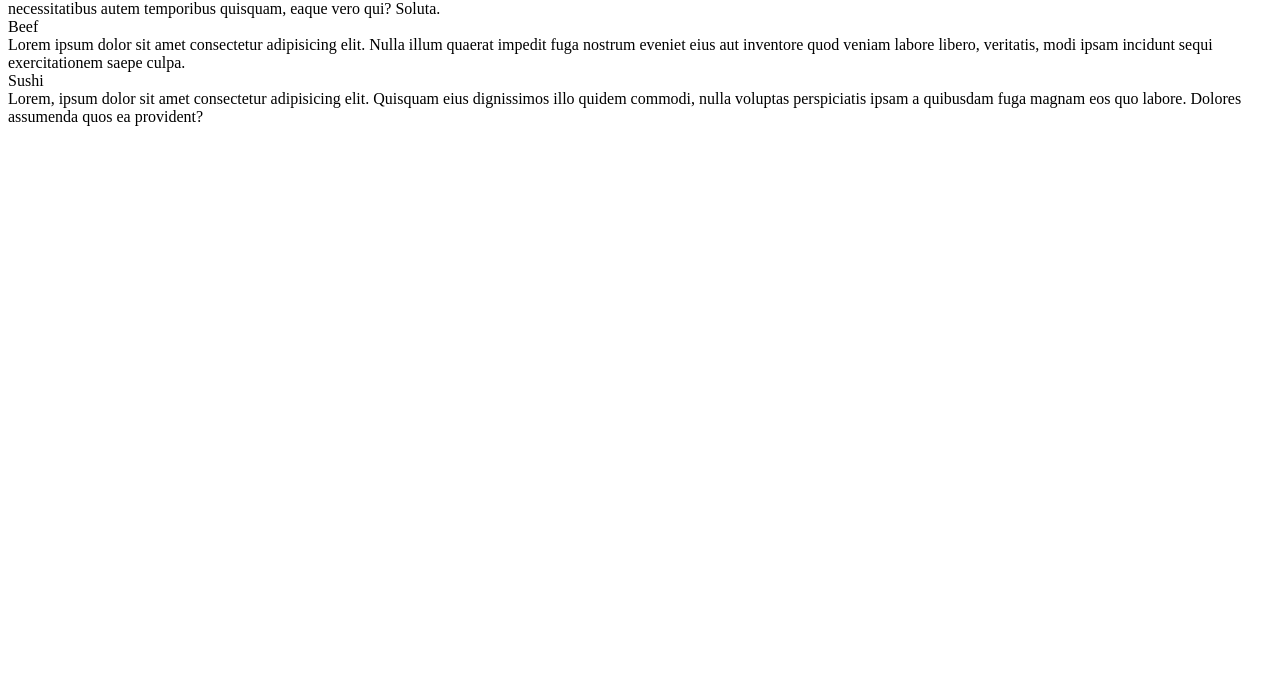
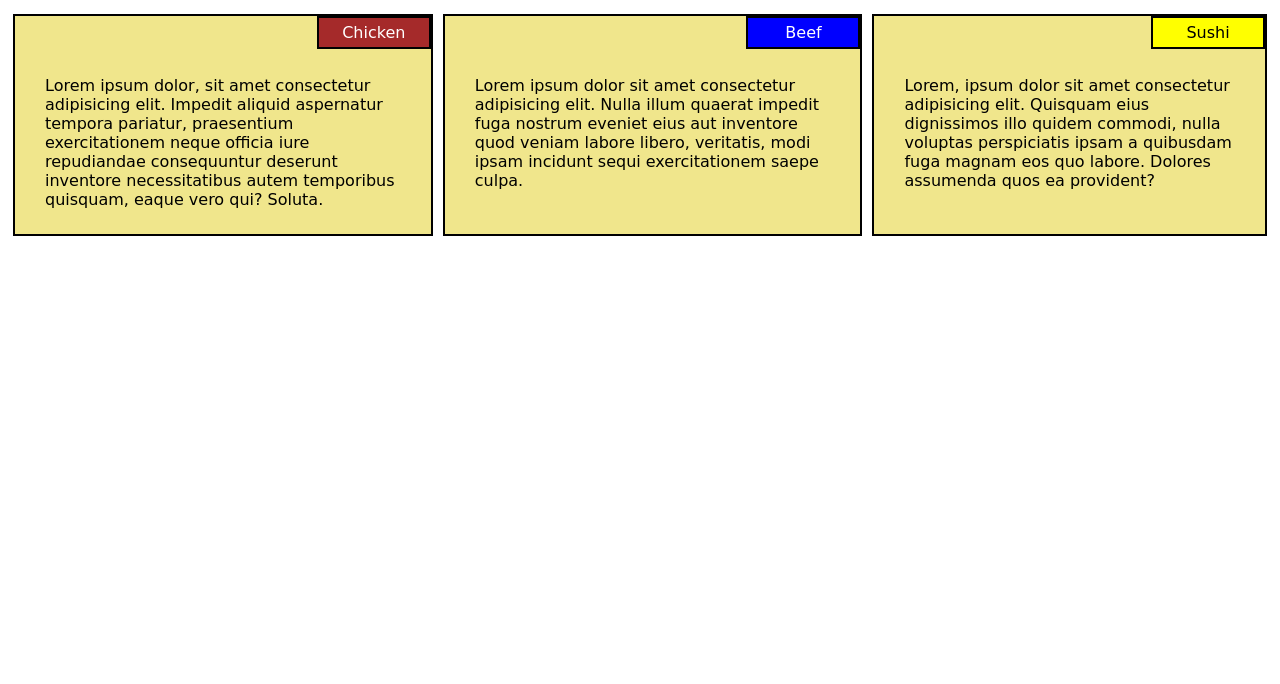
Before and after one commit to pratikpjain/module2_solution, a plain HTML site: page index.html in a window 1280 px wide. Shown: the part 116-800 px from the top of the page. Drawn offline with Linux system fonts and the light colour scheme.

Commit message:
Update index.html

```diff
--- a/index.html
+++ b/index.html
@@ -5,7 +5,7 @@
     <meta charset="UTF-8">
     <meta name="viewport" content="width=device-width, initial-scale=1.0">
     <title>Week2 assignment</title>
-    <link rel="stylesheet" href="stylsheet.css">
+    <link rel="stylesheet" href="mystyle.css">
 </head>
 
 <body>
```
